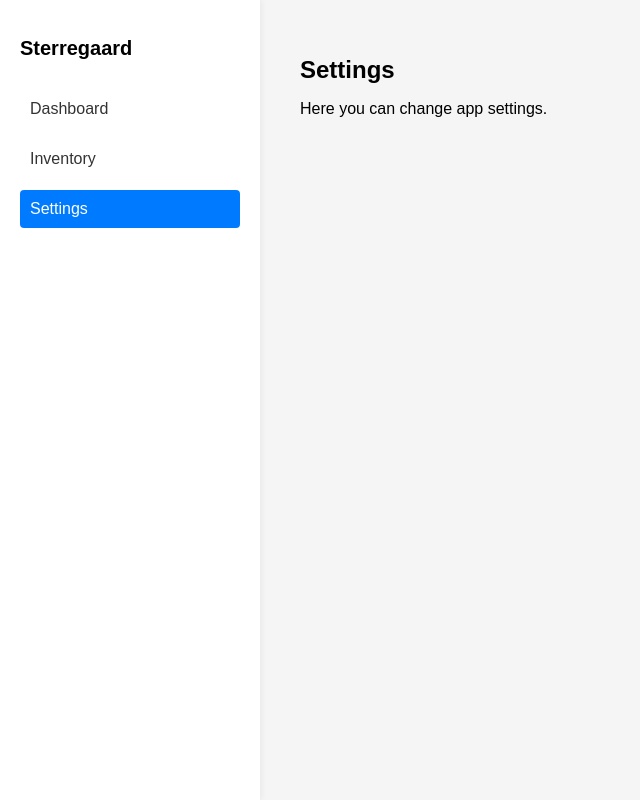
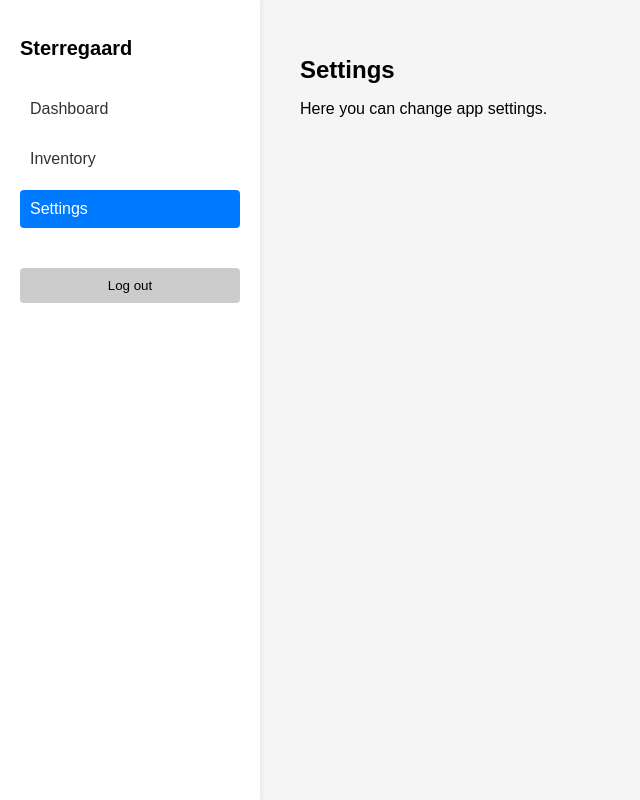
Before and after one commit to JannesDigitalCrafts/Sterregaard-Web-App, a React (Create React App) app in the folder frontend/: page /settings in a window 1280 px wide. Shown: the whole page, without its empty margins (0-640 px from the left). Built offline with nearby package versions, Linux system fonts and the light colour scheme; sample sign-in values are in the browser's storage.

Commit message:
Create protected routes and logout

```diff
--- a/frontend/src/App.js
+++ b/frontend/src/App.js
@@ -3,17 +3,24 @@ import { BrowserRouter as Router, Routes, Route } from 'react-router-dom';
 
 import LoginView from './Routes/LoginView';
 import DashboardView from './Routes/DashboardView';
+import SettingsView from './Routes/SettingsView';
 import InventoryView from './Routes/InventoryView';
-import SettingsView from './Routes/SettingsView';
+import ProtectedRoute from './Components/ProtectedRoute';
 
 function App() {
   return (
     <Router>
       <Routes>
         <Route path="/" element={<LoginView />} />
-        <Route path="/dashboard" element={<DashboardView />} />
-        <Route path="/inventory" element={<InventoryView />} />
-        <Route path="/settings" element={<SettingsView />} />
+        <Route path="/dashboard" element={
+          <ProtectedRoute><DashboardView /></ProtectedRoute>
+        } />
+        <Route path="/inventory" element={
+          <ProtectedRoute><InventoryView /></ProtectedRoute>
+        } />
+        <Route path="/settings" element={
+          <ProtectedRoute><SettingsView /></ProtectedRoute>
+        } />
       </Routes>
     </Router>
   );
--- /dev/null
+++ b/frontend/src/Components/ProtectedRoute.js
@@ -0,0 +1,9 @@
+import React from 'react';
+import { Navigate } from 'react-router-dom';
+
+function ProtectedRoute({ children }) {
+  const isLoggedIn = localStorage.getItem('loggedIn') === 'true';
+  return isLoggedIn ? children : <Navigate to="/" />;
+}
+
+export default ProtectedRoute;
--- a/frontend/src/Layout/NavigationView.css
+++ b/frontend/src/Layout/NavigationView.css
@@ -43,3 +43,17 @@
   flex: 1;
   padding: 40px;
 }
+
+.logout-button {
+  margin-top: 40px;
+  background: #ccc;
+  padding: 10px;
+  width: 100%;
+  border: none;
+  border-radius: 4px;
+  cursor: pointer;
+}
+
+.logout-button:hover {
+  background: #bbb;
+}
--- a/frontend/src/Layout/NavigationView.js
+++ b/frontend/src/Layout/NavigationView.js
@@ -1,15 +1,21 @@
 import React from 'react';
-import { Link, useLocation } from 'react-router-dom';
+import { Link, useLocation, useNavigate } from 'react-router-dom';
 import './NavigationView.css';
 
 function NavigationView({ children }) {
   const location = useLocation();
+  const navigate = useNavigate();
 
   const navItems = [
     { name: 'Dashboard', path: '/dashboard' },
     { name: 'Inventory', path: '/inventory' },
     { name: 'Settings', path: '/settings' },
   ];
+
+  const handleLogout = () => {
+    localStorage.removeItem('loggedIn');
+    navigate('/');
+  };
 
   return (
     <div className="layout">
@@ -26,9 +32,14 @@ function NavigationView({ children }) {
             </Link>
           ))}
         </nav>
+        <button onClick={handleLogout} className="logout-button">
+          Log out
+        </button>
       </aside>
 
-      <main className="main-content">{children}</main>
+      <main className="main-content">
+        {children}
+      </main>
     </div>
   );
 }
--- a/frontend/src/Routes/LoginView.js
+++ b/frontend/src/Routes/LoginView.js
@@ -11,7 +11,7 @@ function LoginView() {
   const handleLogin = async (e) => {
     e.preventDefault();
 
-    const res = await fetch('https://sterregaard-web-app.onrender.com/api/login', {
+    const res = await fetch('http://localhost:3001/api/login', {
       method: 'POST',
       headers: { 'Content-Type': 'application/json' },
       body: JSON.stringify({ username, password }),
@@ -20,6 +20,7 @@ function LoginView() {
     const data = await res.json();
 
     if (data.success) {
+      localStorage.setItem('loggedIn', 'true');
       navigate('/dashboard');
     } else {
       setError(data.message);
```
